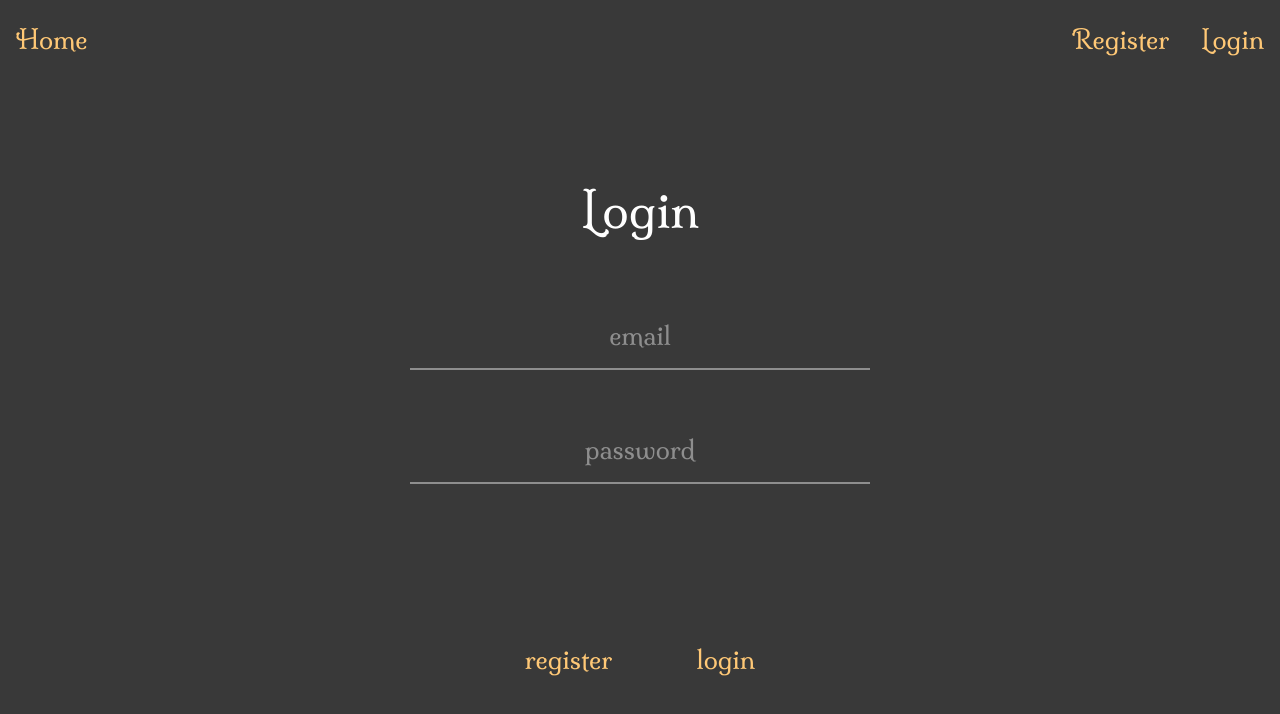
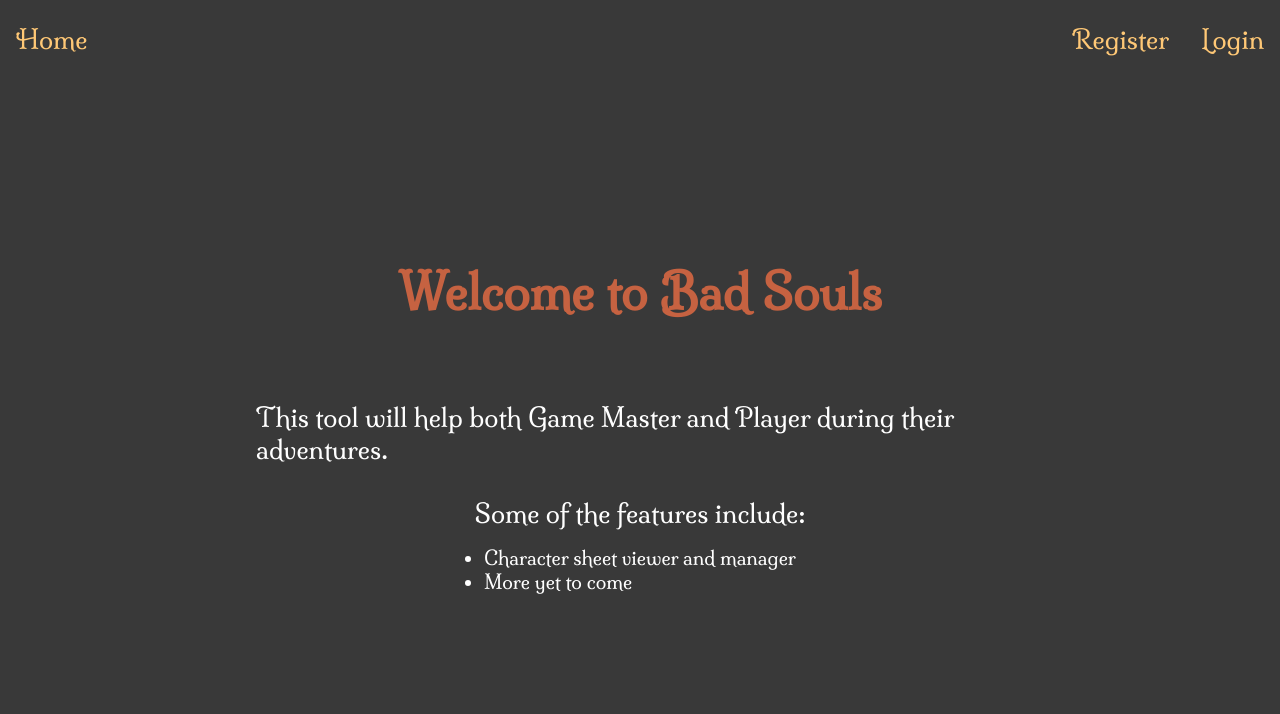
Before and after one commit to pedroccrp/badsouls, a React (Create React App) app in the folder web/: page / in a window 1280 px wide. Before the commit this address led to /login. Shown: the top 714 px of the page. Built offline with nearby package versions, Linux system fonts and the light colour scheme.

Commit message:
Add Home page

```diff
--- a/web/src/App.tsx
+++ b/web/src/App.tsx
@@ -10,6 +10,7 @@ import './styles/global.scss';
 
 import Header from 'components/Header';
 
+import Home from 'pages/Home';
 import Login from 'pages/Login';
 import Register from 'pages/Register';
 
@@ -21,9 +22,7 @@ function App() {
         <Switch>
           <Route path='/login' component={Login} />
           <Route path='/register' component={Register} />
-          <Route path='/'>
-            <Redirect to='/login' />
-          </Route>
+          <Route path='/' component={Home} />
         </Switch>
       </div>
     </Router>
--- /dev/null
+++ b/web/src/pages/Home/index.scss
@@ -0,0 +1,25 @@
+@import '/src/styles/base.scss';
+
+.page-container {
+  width: 60%;
+
+  display: flex;
+  flex-direction: column;
+
+  align-items: center;
+}
+
+#title {
+  margin-bottom: 4rem;
+  font-size: 3rem;
+  color: $color-text-titles;
+}
+
+p {
+  margin: 1rem 0;
+  font-size: 1.6rem;
+}
+
+li {
+  font-size: 1.2rem;
+}
--- /dev/null
+++ b/web/src/pages/Home/index.tsx
@@ -0,0 +1,21 @@
+import React from 'react';
+
+import './index.scss';
+
+const Home = () => {
+  return (
+    <div className='page-container'>
+      <h1 id='title'>Welcome to Bad Souls</h1>
+      <p>
+        This tool will help both Game Master and Player during their adventures.
+      </p>
+      <p>Some of the features include:</p>
+      <ul>
+        <li>Character sheet viewer and manager</li>
+        <li>More yet to come</li>
+      </ul>
+    </div>
+  );
+};
+
+export default Home;
```
